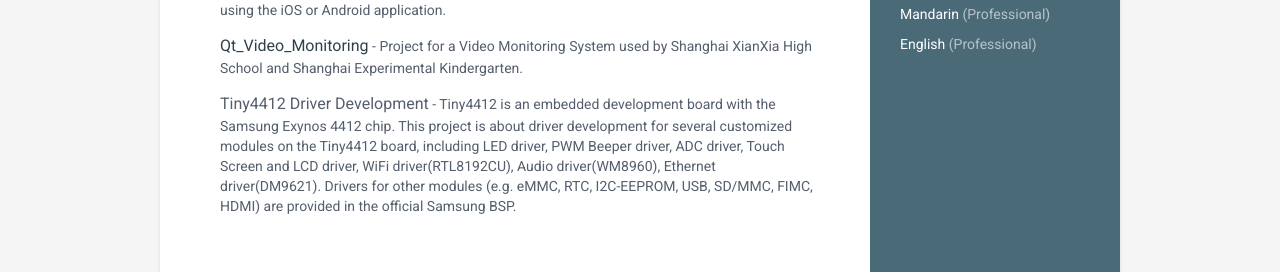
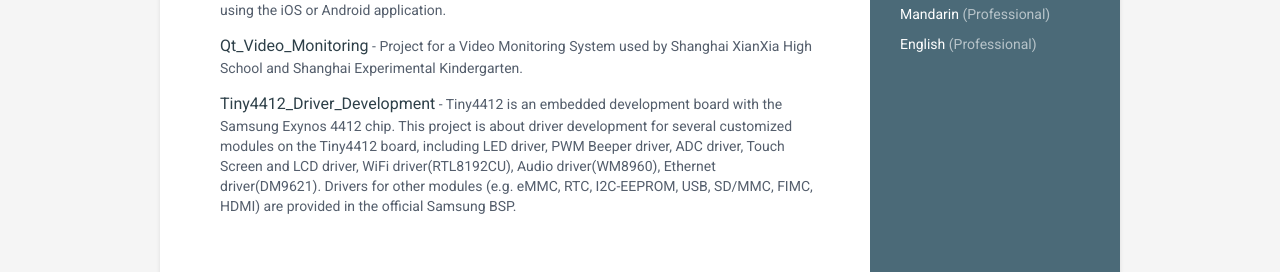
Before and after one commit to thomas-liao/thomas-liao.github.io, a Jekyll site: the page built from index.html, in a window 1280 px wide. Shown: the part 709-981 px from the top of the page. Built offline with Jekyll 4.4.1, drawn with Linux system fonts in a browser that asks for light colours.

Commit message:
update project info

```diff
--- a/_includes/projects.html
+++ b/_includes/projects.html
@@ -19,7 +19,7 @@
                 </div><!--//item-->
 
                 <div class="item">
-                    <span class="project-title">Tiny4412 Driver Development</span> - <span class="project-tagline">Tiny4412 is an embedded development board with the Samsung Exynos 4412 chip. This project is about driver development for several customized modules on the Tiny4412 board, including LED driver, PWM Beeper driver, ADC driver, Touch Screen and LCD driver, WiFi driver(RTL8192CU), Audio driver(WM8960), Ethernet driver(DM9621). Drivers for other modules (e.g. eMMC, RTC, I2C-EEPROM, USB, SD/MMC, FIMC, HDMI) are provided in the official Samsung BSP.</span>
+                    <span class="project-title"><a href="https://github.com/Minjian" target="_blank">Tiny4412_Driver_Development</a></span> - <span class="project-tagline">Tiny4412 is an embedded development board with the Samsung Exynos 4412 chip. This project is about driver development for several customized modules on the Tiny4412 board, including LED driver, PWM Beeper driver, ADC driver, Touch Screen and LCD driver, WiFi driver(RTL8192CU), Audio driver(WM8960), Ethernet driver(DM9621). Drivers for other modules (e.g. eMMC, RTC, I2C-EEPROM, USB, SD/MMC, FIMC, HDMI) are provided in the official Samsung BSP.</span>
                 </div><!--//item-->
 
             </section><!--//section-->
```
